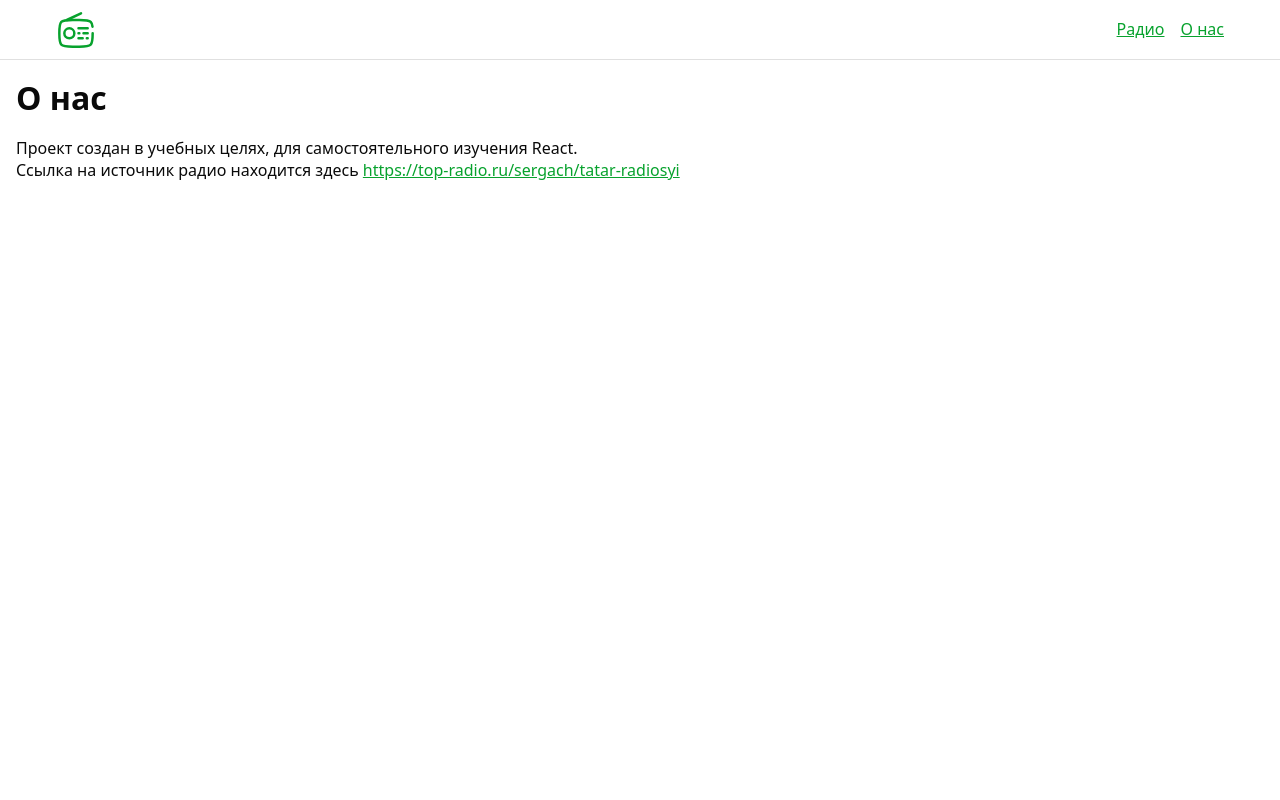
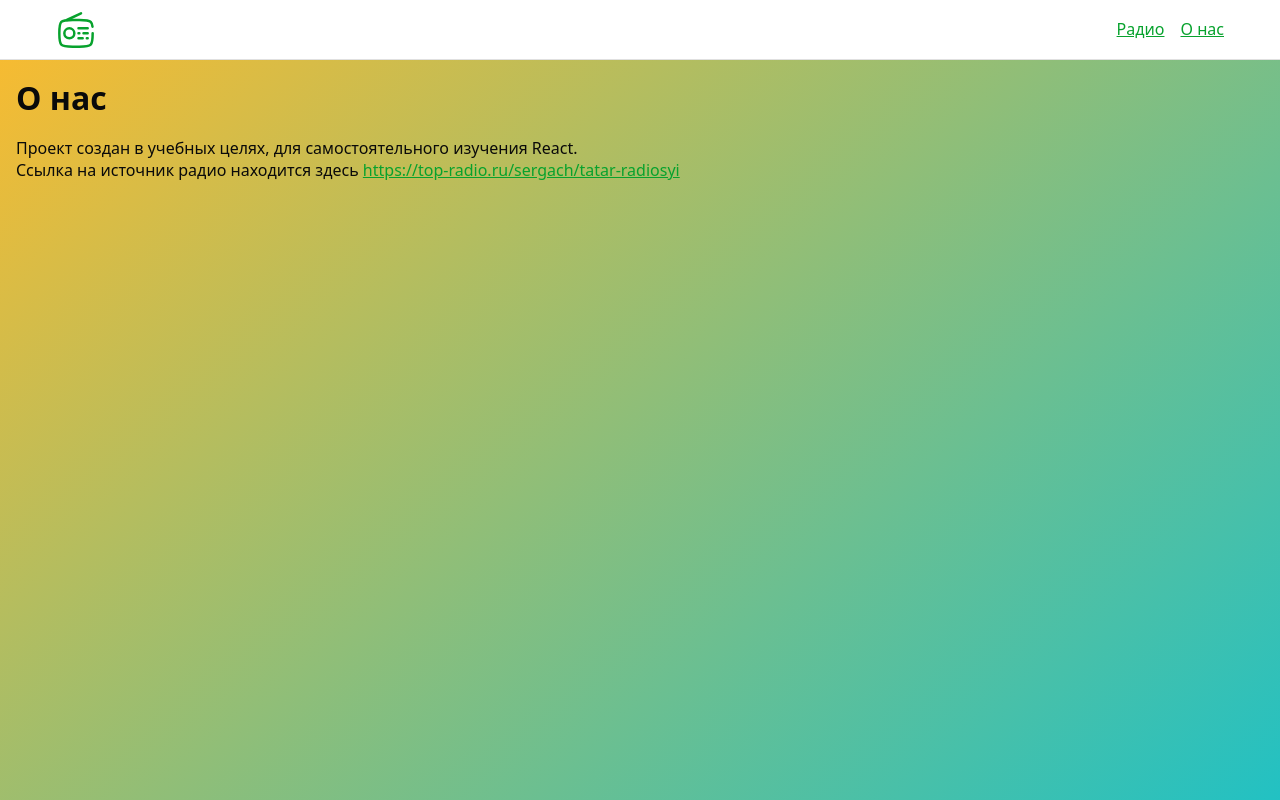
Before and after one commit to koderhun/sradio, a Next.js app: page /About in a window 1280 px wide. Built offline with nearby package versions, Linux system fonts and the light colour scheme.

Commit message:
gradient

```diff
--- a/app/globals.scss
+++ b/app/globals.scss
@@ -9,6 +9,7 @@
 
   --header-height: 60px;
   --max-width: 1200px;
+  --shadow-btn: 1px 1px 1px #80808073;
 }
 
 @media (prefers-color-scheme: dark) {
@@ -20,12 +21,17 @@
 
 body {
   color: var(--text-color);
-  background: var(--background);
   font-family: system-ui, -apple-system, BlinkMacSystemFont, 'Segoe UI', Roboto,
     Oxygen, Ubuntu, Cantarell, 'Open Sans', 'Helvetica Neue', sans-serif,
     Helvetica, sans-serif;
   font-size: 16px;
   line-height: 1.2;
+  background: var(--background);
+  background: linear-gradient(
+    320deg,
+    rgba(34, 193, 195, 1) 0%,
+    rgba(253, 187, 45, 1) 100%
+  );
 }
 
 a {
@@ -42,11 +48,16 @@ a {
   max-width: var(--max-width);
 }
 
+.wrapper {
+  height: 100vh;
+}
+
 .content {
   display: block;
-  margin: 1rem auto;
-  padding: 0 1rem 1rem 1rem;
-  height: calc(100vh - var(--header-height) - 2rem);
+  margin: 0 auto;
+  padding: 1rem;
+  height: calc(100vh - var(--header-height));
+  overflow: hidden;
   line-height: 1.4;
 }
 
--- a/components/Header/styles.module.scss
+++ b/components/Header/styles.module.scss
@@ -1,6 +1,7 @@
 .header {
   height: var(--header-height);
   border-bottom: 1px solid var(--border-color);
+  background: var(--background);
 }
 
 .container {
--- a/components/Player/styles.module.scss
+++ b/components/Player/styles.module.scss
@@ -10,8 +10,9 @@
   border-radius: 50%;
   padding: 20px;
   border: 0;
-  background: transparent;
+  background: white;
   cursor: pointer;
+  box-shadow: var(--shadow-btn);
 
   &:disabled {
     opacity: 0.2;
@@ -52,3 +53,9 @@
   height: 0;
   z-index: -1;
 }
+
+.play {
+  position: relative;
+  left: 6px;
+  top: 3px;
+}
```
